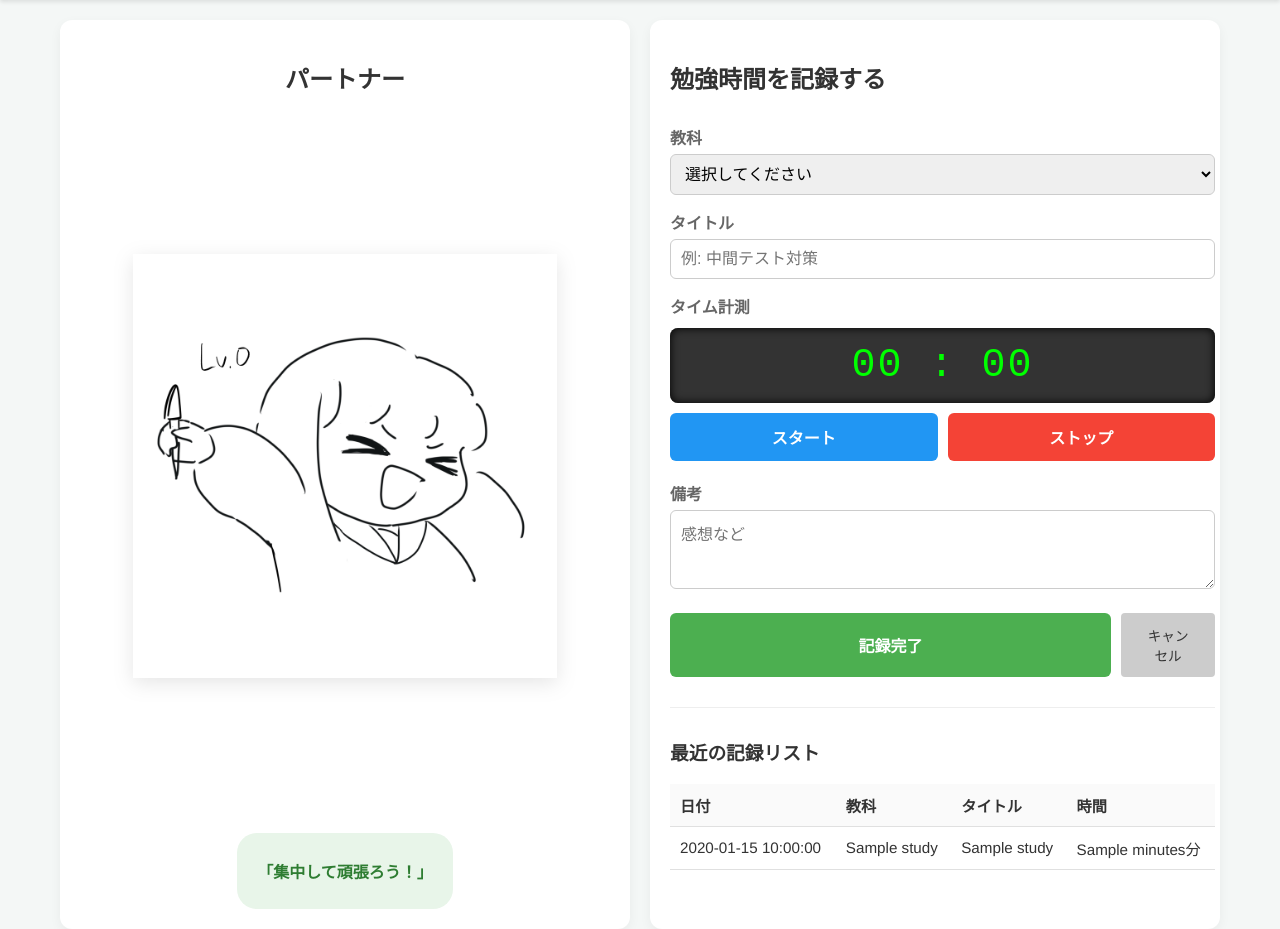
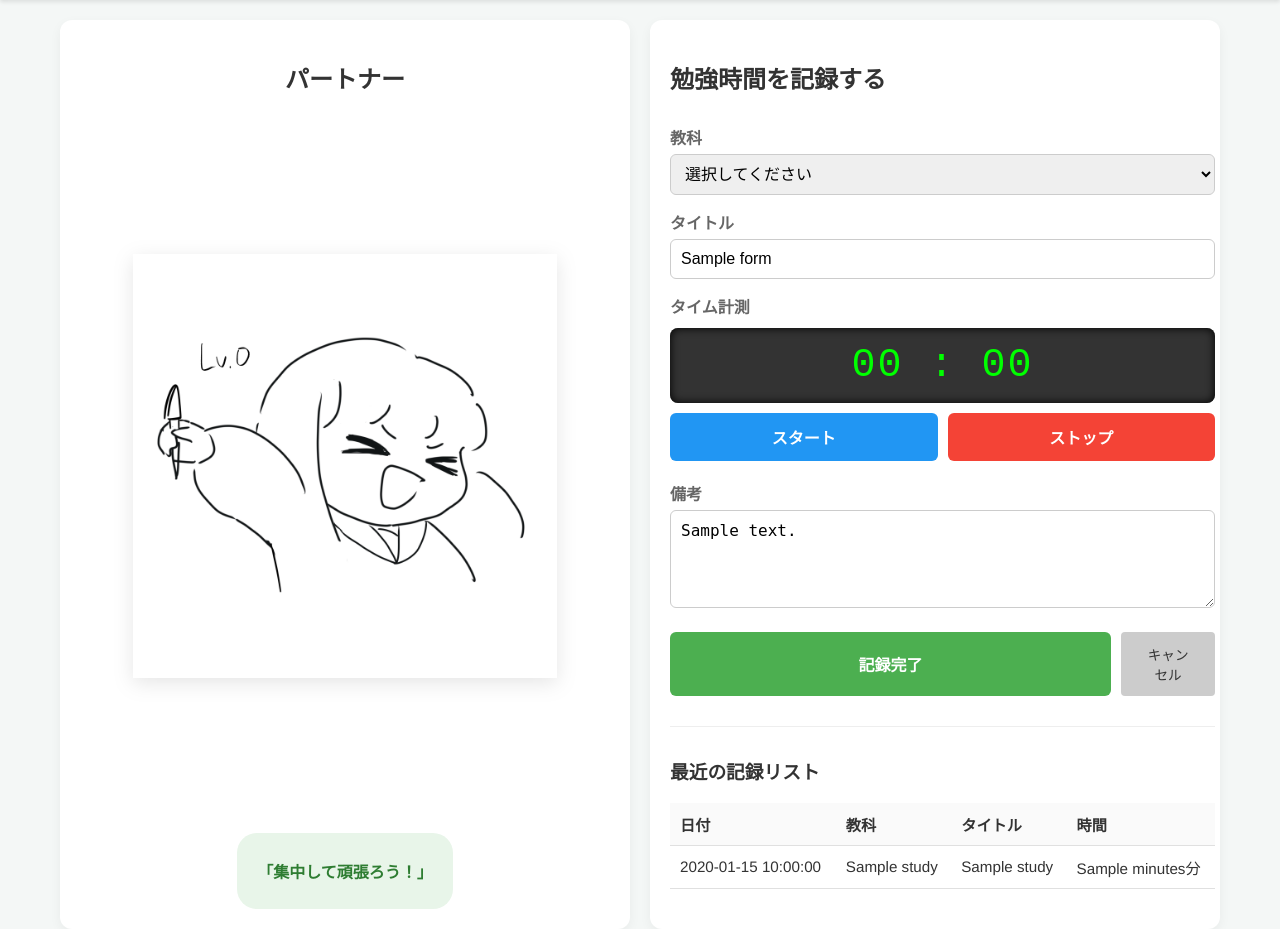
Before and after one commit to OOP2-2025-final-G07/StudyAvatar, a Flask app: template templates/study.html in a window 1280 px wide. Shown: the part 60-989 px from the top of the page. Run offline with Flask 3, Linux system fonts and the light colour scheme; the template is opened without the code that fills it: most values are stand-ins (such as "Sample title", 1, 10 or a date in 2020).

Commit message:
エラーメッセージを同じ画面で表示

```diff
--- a/templates/study.html
+++ b/templates/study.html
@@ -72,42 +72,54 @@
             <div class="form-side card">
                 <h2>勉強時間を記録する</h2>
 
+                {% if error_message %}
+                <p style="color: red;">{{ error_message }}</p>
+                {% endif %}
+
                 <form action="{{ url_for('study.new_study') }}" method="post" class="study-form">
 
                     <!-- <div class="form-group">
                         <label>日付</label>
                         <input type="date" name="date" class="form-control">
-                        <input type="hidden" name="start_date" id="start_date">
-                        <input type="hidden" name="started" id="started" value="0">
                     </div> -->
 
                     <div class="form-group">
                         <label>教科</label>
                         <select name="subject" class="form-control" required>
                             <option value="">選択してください</option>
+
                             <optgroup label="理系">
-                                <option value="数学">数学</option>
-                                <option value="物理">物理</option>
-                                <option value="化学">化学</option>
-                                <option value="生物">生物</option>
-                                <option value="情報">情報</option>
-                                <option value="理系その他">理系その他</option>
+                                <option value="数学" {{ 'selected' if form_data.subject=='数学' }}>数学</option>
+                                <option value="物理" {{ 'selected' if form_data.subject=='物理' }}>物理</option>
+                                <option value="化学" {{ 'selected' if form_data.subject=='化学' }}>化学</option>
+                                <option value="生物" {{ 'selected' if form_data.subject=='生物' }}>生物</option>
+                                <option value="情報" {{ 'selected' if form_data.subject=='情報' }}>情報</option>
+                                <option value="理系その他" {{ 'selected' if form_data.subject=='理系その他' }}>理系その他</option>
                             </optgroup>
+
                             <optgroup label="文系">
-                                <option value="国語">国語</option>
-                                <option value="英語">英語</option>
-                                <option value="日本史">日本史</option>
-                                <option value="世界史">世界史</option>
-                                <option value="地理">地理</option>
-                                <option value="文系その他">文系その他</option>
+                                <option value="国語" {{ 'selected' if form_data.subject=='国語' }}>国語</option>
+                                <option value="英語" {{ 'selected' if form_data.subject=='英語' }}>英語</option>
+                                <option value="日本史" {{ 'selected' if form_data.subject=='日本史' }}>日本史</option>
+                                <option value="世界史" {{ 'selected' if form_data.subject=='世界史' }}>世界史</option>
+                                <option value="地理" {{ 'selected' if form_data.subject=='地理' }}>地理</option>
+                                <option value="文系その他" {{ 'selected' if form_data.subject=='文系その他' }}>文系その他</option>
                             </optgroup>
                         </select>
                     </div>
 
                     <div class="form-group">
                         <label>タイトル</label>
-                        <input type="text" name="title" class="form-control" placeholder="例: 中間テスト対策" required>
+                        <input type="text" name="title" class="form-control" placeholder="例: 中間テスト対策" required
+                            value="{{ form_data.title if form_data else '' }}">
                     </div>
+
+                    <!-- タイマー開始時の日付（送信用） -->
+                    <input type="hidden" name="start_date" id="start_date">
+                    <!-- タイマーが開始されたかどうか -->
+                    <input type="hidden" name="started" id="started" value="0">
+                    <!-- 送信用計測時間データ（hidden） -->
+                    <input type="hidden" name="minutes" id="minutes">
 
                     <div class="form-group">
                         <label>タイム計測</label>
@@ -129,7 +141,8 @@
 
                     <div class="form-group">
                         <label>備考</label>
-                        <textarea name="note" rows="3" class="form-control" placeholder="感想など"></textarea>
+                        <textarea name="note" rows="4" class="form-control"
+                            placeholder="感想など">{{ form_data.note if form_data else '' }}</textarea>
                     </div>
 
                     <div class="form-actions" style="display: flex; gap: 10px;">
@@ -139,7 +152,7 @@
                     </div>
 
                     <hr style="margin: 30px 0; border: 0; border-top: 1px solid #eee;">
-                    <h3>最近の記録リスト</h3>
+                    <h3>最近の記録リスト</h3><!-- のちに削除してください -->
                     <div class="table-wrapper" style="max-height: 200px; margin-bottom: 20px;">
                         <table class="log-table">
                             <thead>
```
Also changed, not shown: routes/study.py (+48 -21 lines), my_database.db.
